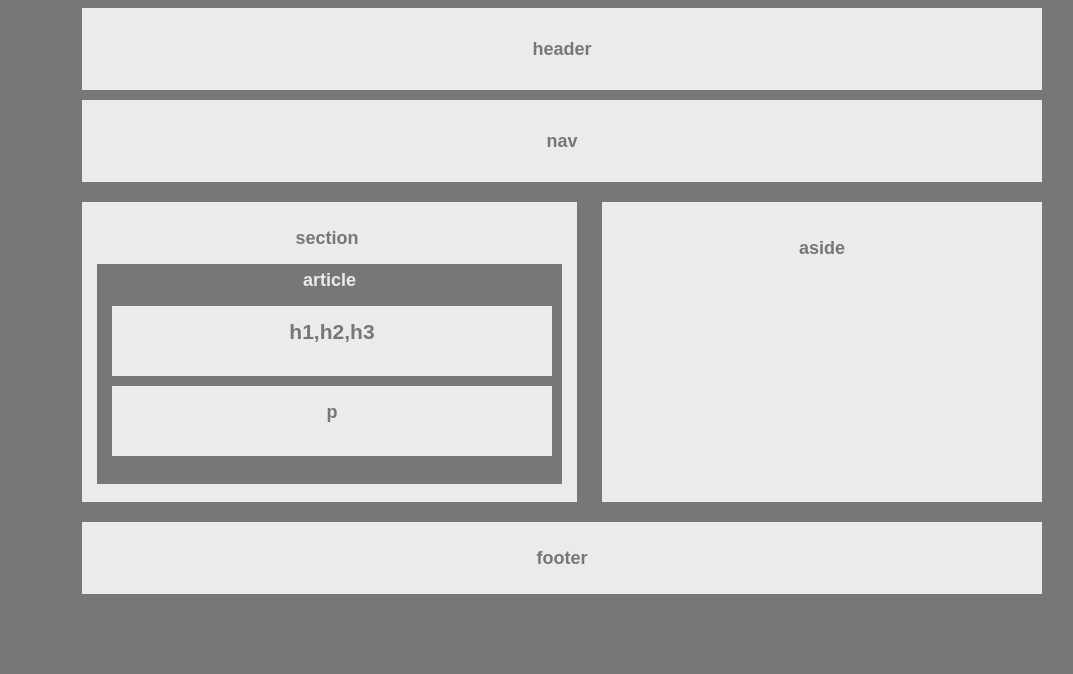
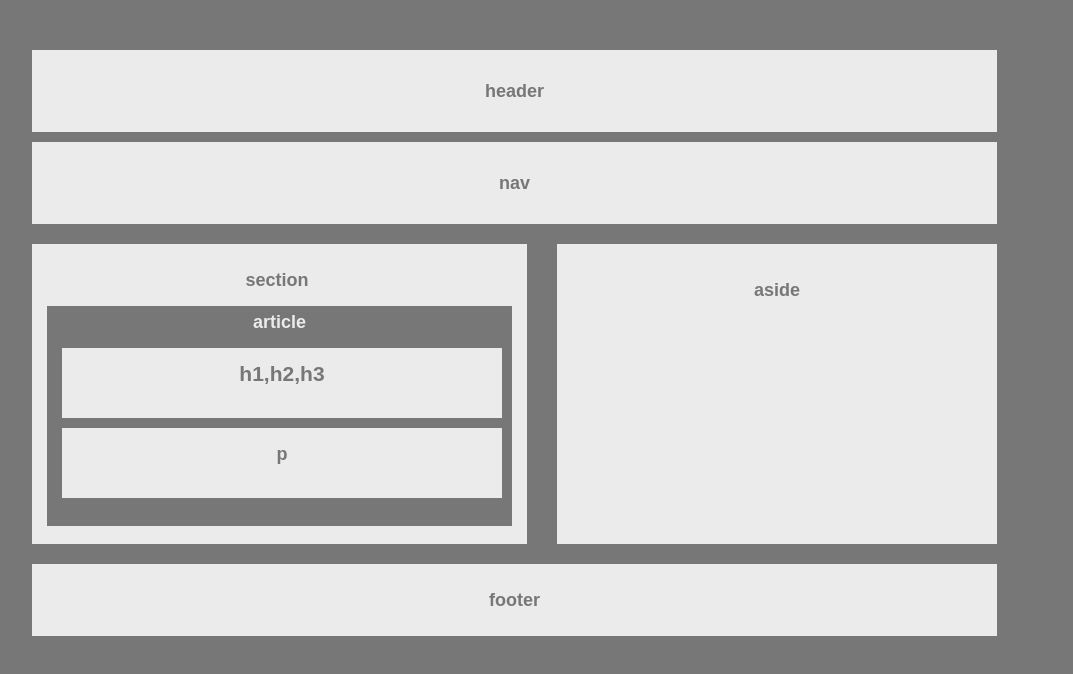
Before and after one commit to AZCoder018/HW-Wireframe, a plain HTML site: page index.html in a window 1280 px wide. Shown: the whole page, without its empty margins (18-1091 px from the left). Drawn offline with Linux system fonts and the light colour scheme.

Commit message:
revised 2

```diff
--- a/style.css
+++ b/style.css
@@ -2,13 +2,11 @@
     box-sizing: border-box;
 
     text-align: center;
-
 }
-
 
 body {
 
-    width: 960px;
+    width: 965px;
 
     background-color: #777;
 
@@ -18,9 +16,7 @@ body {
 
     font-family: 'Arial', 'Helvetica Neue', Helvetica, sans-serif;
 
-    margin-left: 100px;
-
-    margin-right: 150px;
+    margin: 50px 100px 100px 50px;
 
 }
 
@@ -131,9 +127,9 @@ p {
 
 aside {
 
+    text-align: center;
+
     float: right;
-
-    text-align: center;
 
     width: 440px;
 
@@ -158,9 +154,9 @@ footer {
 
     font-weight: bold;
 
+    clear: both;
+
     color: #777;
-
-    clear: both;
 
     background: #ebebeb;
 
```
